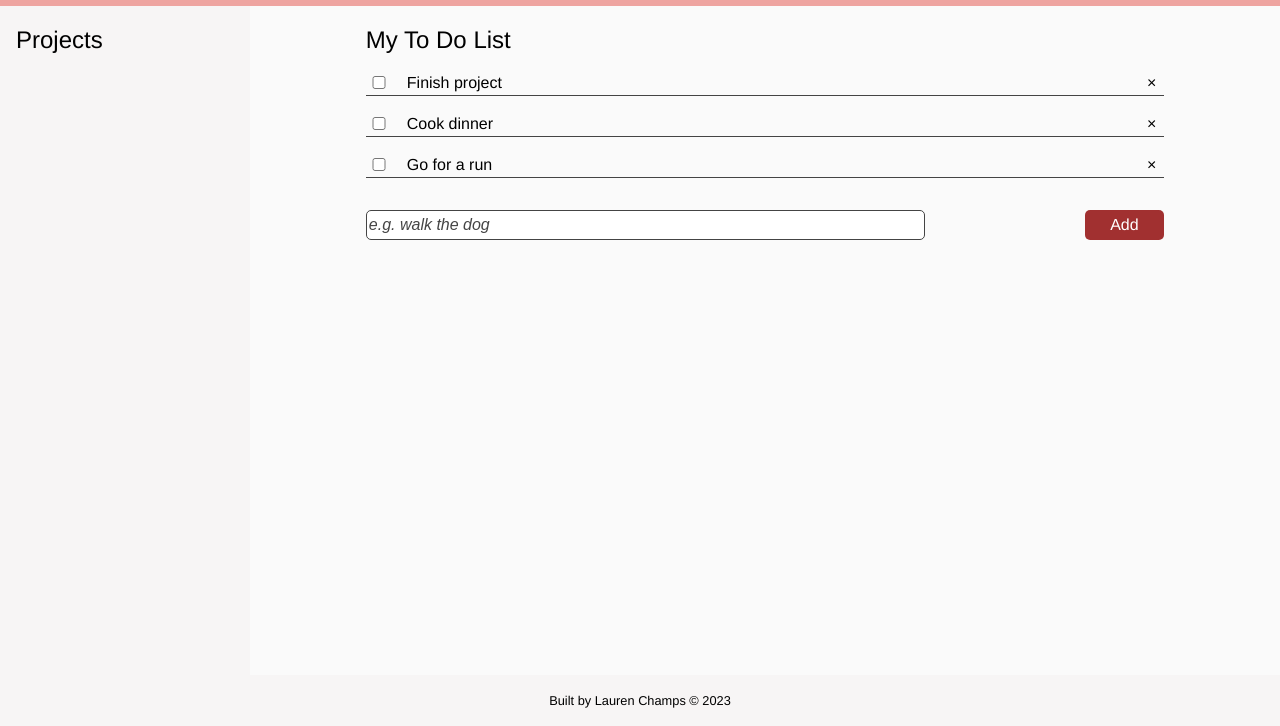
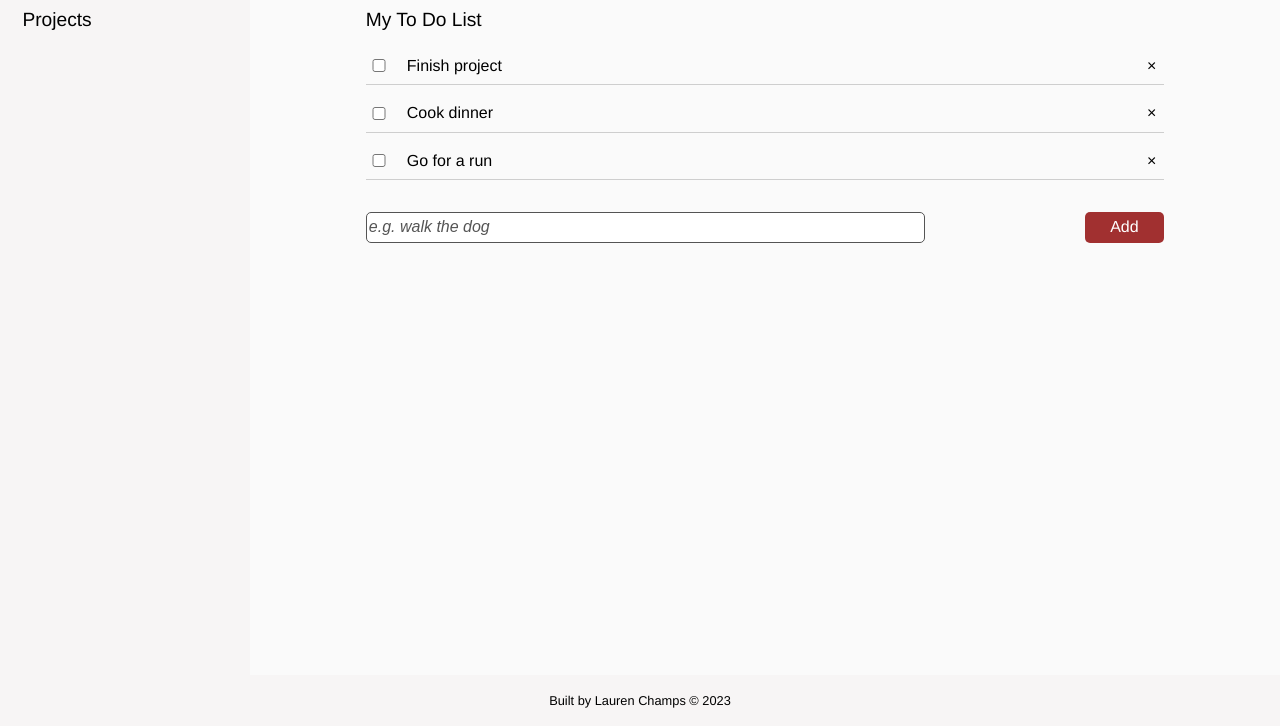
Before and after one commit to laurenchamps/todo-list, a website built with webpack: page dist/index.html in a window 1280 px wide. Shown: the part 74-800 px from the top of the page. Built offline with Linux system fonts and the light colour scheme.

Commit message:
Update styles

```diff
--- a/src/style.css
+++ b/src/style.css
@@ -36,10 +36,12 @@ button {
 
     --primary-font-color: #2a2829;
     --secondary-font-color: #ffffff;
-    --placeholder-font-color: #444;
+    --placeholder-font-color: #545454;
 
     --accent-light: ##EEA4A0;
     --accent-dark: #A13030;
+
+    --border-color: #cecece;
 }
 
 /* General typography */
@@ -53,16 +55,24 @@ body {
     grid-template-rows: auto 1fr auto;
 }
 
+h1 {
+    font-size: 1.6rem;
+}
+
 h2 {
-    margin-block-end: 0.8rem;
+    font-size: 1.2rem;
+    font-weight: 300;
+    margin-block-end: 1.2rem;
+
 }
+
 
 /* Header */
 
 header {
     background-color: var(--accent-bg-color);
     color: var(--primary-font-color);
-    padding: 1rem;
+    padding: 0.8rem 1.4rem;
     display: flex;
     justify-content: space-between;
     align-items: center;
@@ -87,9 +97,10 @@ header {
 }
 
 aside {
-    padding: 1rem;
+    padding: 1rem 1.4rem;
     background-color: var(--secondary-bg-color);
 }
+
 
 main {
     padding: 1rem;
@@ -102,7 +113,8 @@ li.task {
     grid-template-columns: 25px 1fr 25px;
     align-items: center;
     margin-block-end: 1rem;
-    border-bottom: 1px solid var(--placeholder-font-color);
+    padding-block-end: 0.4rem;
+    border-bottom: 1px solid var(--border-color);
 }
 
 li.task:last-child {
```
Also changed, not shown: dist/main.js.
